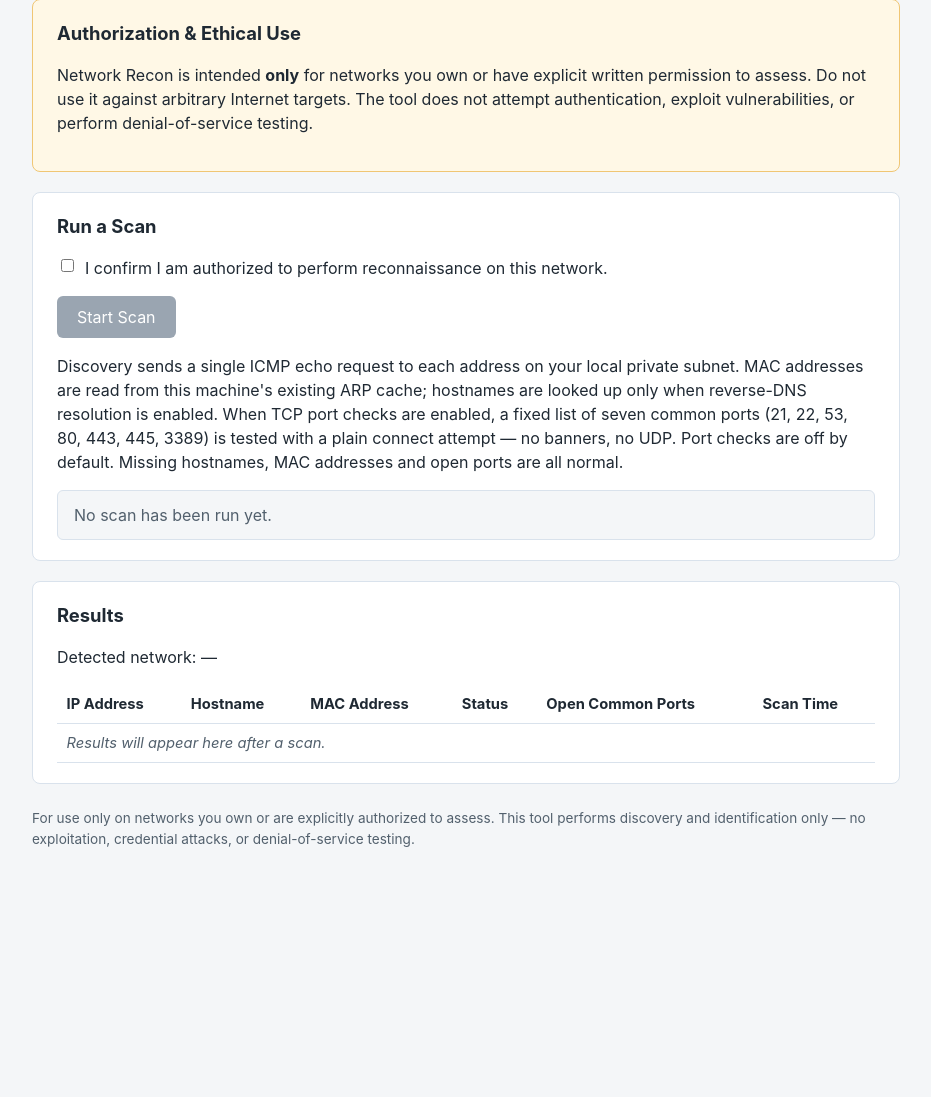
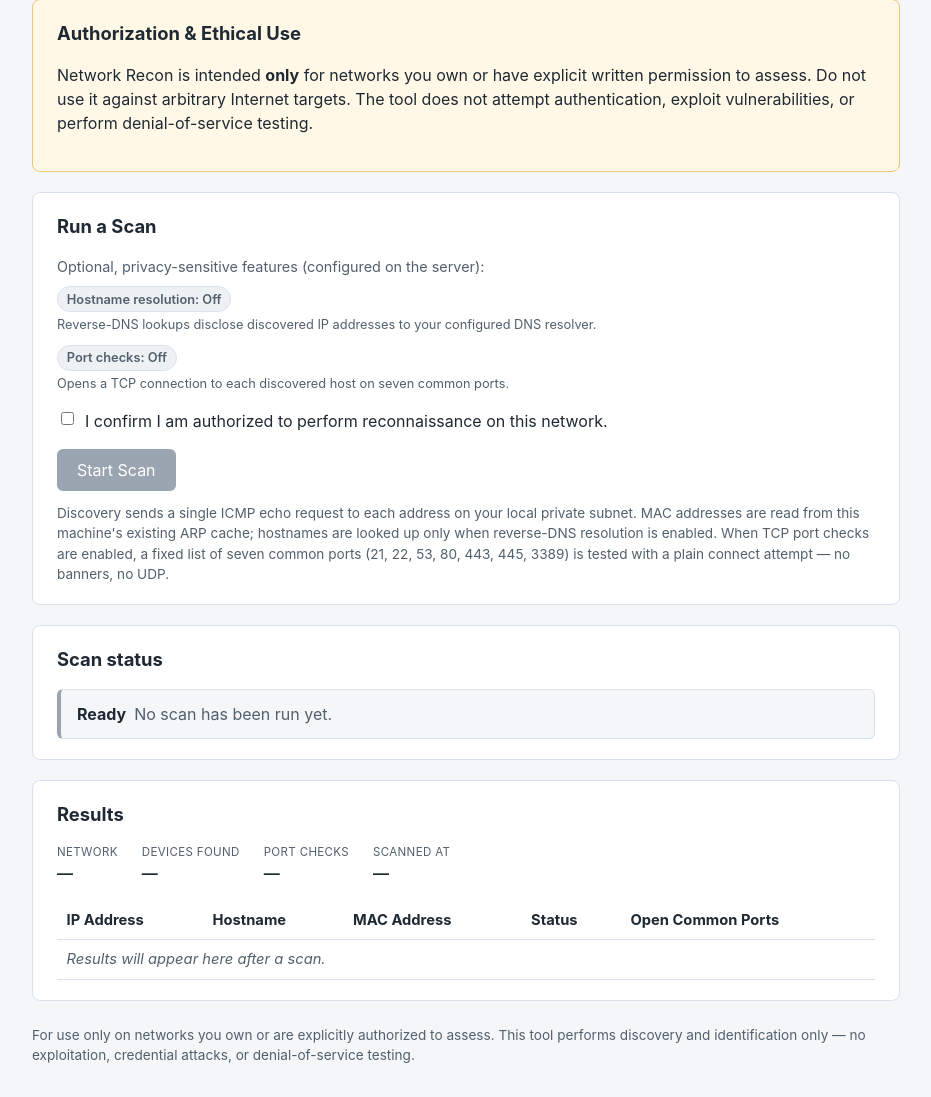
Before and after one commit to GeoTech12/network-recon, a Flask app: page / in a window 1280 px wide. Shown: the part 273-1370 px from the top of the page, without its empty margins (174-1105 px from the left). Before the commit the page ends 1120 px from the top, so only its background shows below. Run offline with Flask 3, Linux system fonts and the light colour scheme.

Commit message:
Improve reconnaissance dashboard

```diff
--- a/src/app.py
+++ b/src/app.py
@@ -20,8 +20,27 @@ def create_app(config_object: type = Config) -> Flask:
 
     app.register_blueprint(main)
     _register_error_handlers(app)
+    _register_security_headers(app)
 
     return app
+
+
+def _register_security_headers(app: Flask) -> None:
+    """Send a minimal Content-Security-Policy.
+
+    The dashboard loads only same-origin assets and talks only to its own
+    ``/scan`` endpoint, so a strict policy costs nothing and blocks any
+    accidental third-party resource.
+    """
+
+    @app.after_request
+    def set_csp(response):
+        response.headers.setdefault(
+            "Content-Security-Policy",
+            "default-src 'self'; base-uri 'none'; form-action 'self'; "
+            "object-src 'none'",
+        )
+        return response
 
 
 def _wants_json(req) -> bool:
--- a/src/routes.py
+++ b/src/routes.py
@@ -22,15 +22,14 @@ from recon.portscan import check_ports
 
 main = Blueprint("main", __name__)
 
-# Field labels shown in the results area. These mirror the fields described in
-# the PRD; later milestones fill in the columns that are empty in Milestone 2.
+# Column labels for the results table. The scan time is shown once in the
+# results summary rather than repeated on every row.
 RESULT_FIELDS = [
     "IP Address",
     "Hostname",
     "MAC Address",
     "Status",
     "Open Common Ports",
-    "Scan Time",
 ]
 
 _TRUTHY = {"1", "true", "yes", "on"}
@@ -48,6 +47,8 @@ def index():
         app_name=config.APP_NAME,
         app_description=config.APP_DESCRIPTION,
         result_fields=RESULT_FIELDS,
+        hostname_resolution_enabled=bool(config.RECON_RESOLVE_HOSTNAMES),
+        port_check_enabled=bool(config.RECON_CHECK_PORTS),
     )
 
 
@@ -103,6 +104,11 @@ def scan():
             "message": message,
             "scan_time": _now_iso(),
             "network": str(network),
+            "device_count": count,
+            "features": {
+                "hostname_resolution": bool(config.RECON_RESOLVE_HOSTNAMES),
+                "port_check": bool(config.RECON_CHECK_PORTS),
+            },
             "devices": devices,
         }
     )
--- a/src/static/css/style.css
+++ b/src/static/css/style.css
@@ -12,6 +12,39 @@
 
 * {
   box-sizing: border-box;
+}
+
+.visually-hidden {
+  position: absolute !important;
+  width: 1px;
+  height: 1px;
+  margin: -1px;
+  padding: 0;
+  border: 0;
+  clip: rect(0 0 0 0);
+  clip-path: inset(50%);
+  overflow: hidden;
+  white-space: nowrap;
+}
+
+.skip-link {
+  position: absolute;
+  left: -9999px;
+  top: 0;
+  padding: 0.5rem 0.9rem;
+  background: var(--accent);
+  color: var(--accent-ink);
+  z-index: 10;
+}
+
+.skip-link:focus {
+  left: 0.5rem;
+  top: 0.5rem;
+}
+
+:focus-visible {
+  outline: 2px solid var(--accent);
+  outline-offset: 2px;
 }
 
 body {
@@ -97,19 +130,151 @@ button:disabled {
   cursor: not-allowed;
 }
 
-.status {
-  margin-top: 1rem;
-  padding: 0.75rem 1rem;
-  background: var(--bg);
+.hint {
+  margin: 0.75rem 0 0;
+  color: var(--ink-soft);
+  font-size: 0.85rem;
+}
+
+/* Optional-feature badges */
+.features__intro {
+  margin: 0 0 0.5rem;
+  color: var(--ink-soft);
+  font-size: 0.9rem;
+}
+
+.features__list {
+  list-style: none;
+  margin: 0 0 1rem;
+  padding: 0;
+}
+
+.features__list li {
+  margin-bottom: 0.6rem;
+}
+
+.feature-badge {
+  display: inline-block;
+  padding: 0.15rem 0.55rem;
   border: 1px solid var(--border);
-  border-radius: 6px;
+  border-radius: 999px;
+  font-size: 0.8rem;
+  font-weight: 600;
+}
+
+.feature-badge--on {
+  background: #e3f1fb;
+  border-color: #9fc7e6;
+  color: #1c4f75;
+}
+
+.feature-badge--off {
+  background: #eef1f4;
   color: var(--ink-soft);
 }
 
-.status--error {
+.feature-note {
+  display: block;
+  margin-top: 0.2rem;
+  color: var(--ink-soft);
+  font-size: 0.8rem;
+}
+
+/* Scan-state banner */
+.state {
+  display: flex;
+  flex-wrap: wrap;
+  align-items: baseline;
+  gap: 0.5rem;
+  margin-top: 0.5rem;
+  padding: 0.75rem 1rem;
+  border: 1px solid var(--border);
+  border-left-width: 4px;
+  border-radius: 6px;
+  background: var(--bg);
+}
+
+.state__label {
+  font-weight: 700;
+}
+
+.state__detail {
+  color: var(--ink-soft);
+}
+
+.state--ready {
+  border-left-color: #9aa5b1;
+}
+
+.state--scanning {
+  border-left-color: var(--accent);
+}
+
+.state--completed {
+  border-left-color: #2f855a;
+  background: #f0fbf4;
+}
+
+.state--error {
+  border-left-color: #c53030;
   background: #fdecea;
-  border-color: #f5c2c0;
+}
+
+.state--error .state__detail {
   color: #9b2c2c;
+}
+
+.state__spinner {
+  width: 0.7rem;
+  height: 0.7rem;
+  border-radius: 50%;
+  background: var(--accent);
+  animation: state-pulse 1s ease-in-out infinite;
+}
+
+@keyframes state-pulse {
+  0%,
+  100% {
+    opacity: 0.3;
+  }
+  50% {
+    opacity: 1;
+  }
+}
+
+@media (prefers-reduced-motion: reduce) {
+  .state__spinner {
+    animation: none;
+  }
+}
+
+/* Results */
+.results-summary {
+  display: flex;
+  flex-wrap: wrap;
+  gap: 0.5rem 1.5rem;
+  margin: 0 0 1rem;
+}
+
+.results-summary > div {
+  display: flex;
+  flex-direction: column;
+}
+
+.results-summary dt {
+  color: var(--ink-soft);
+  font-size: 0.72rem;
+  letter-spacing: 0.03em;
+  text-transform: uppercase;
+}
+
+.results-summary dd {
+  margin: 0;
+  font-weight: 600;
+}
+
+.table-scroll {
+  overflow-x: auto;
 }
 
 .results {
@@ -123,11 +288,23 @@ button:disabled {
   text-align: left;
   padding: 0.5rem 0.6rem;
   border-bottom: 1px solid var(--border);
+  white-space: nowrap;
 }
 
 .results__empty {
   color: var(--ink-soft);
   font-style: italic;
+  white-space: normal;
+}
+
+.cell--muted {
+  color: var(--ink-soft);
+  font-style: italic;
+}
+
+.cell--mono {
+  font-family: ui-monospace, SFMono-Regular, Menlo, Consolas, monospace;
+  font-style: normal;
 }
 
 .site-footer {
--- a/src/static/js/main.js
+++ b/src/static/js/main.js
@@ -1,82 +1,182 @@
 "use strict";
 
-// The scan calls the discovery endpoint and renders the responsive hosts it
-// returns, including hostname, MAC address and any open common ports.
+// The dashboard calls /scan and renders the responsive hosts it returns.
+// Every dynamic value is inserted with textContent / createElement and the
+// results body is rebuilt with replaceChildren() -- innerHTML is never used for
+// scan data. Nothing is stored in the browser.
 
 document.addEventListener("DOMContentLoaded", function () {
   var checkbox = document.getElementById("authorized");
   var button = document.getElementById("scan-button");
-  var statusEl = document.getElementById("scan-status");
-  var networkEl = document.getElementById("scan-network");
+  var stateEl = document.getElementById("scan-status");
   var resultsBody = document.getElementById("results-body");
+  var summary = {
+    network: document.getElementById("summary-network"),
+    count: document.getElementById("summary-count"),
+    ports: document.getElementById("summary-ports"),
+    time: document.getElementById("summary-time"),
+  };
+  var COLUMN_COUNT = document.querySelectorAll(".results thead th").length || 5;
 
   function syncButton() {
     button.disabled = !checkbox.checked;
   }
 
-  function formatPorts(ports) {
-    if (!Array.isArray(ports) || ports.length === 0) {
-      return "None found";
+  function setState(name, label, detail, showSpinner) {
+    stateEl.className = "state state--" + name;
+    stateEl.setAttribute("role", name === "error" ? "alert" : "status");
+    stateEl.replaceChildren();
+
+    if (showSpinner) {
+      var dot = document.createElement("span");
+      dot.className = "state__spinner";
+      dot.setAttribute("aria-hidden", "true");
+      stateEl.appendChild(dot);
     }
-    return ports
+    var labelEl = document.createElement("span");
+    labelEl.className = "state__label";
+    labelEl.textContent = label;
+    stateEl.appendChild(labelEl);
+
+    var detailEl = document.createElement("span");
+    detailEl.className = "state__detail";
+    detailEl.textContent = detail;
+    stateEl.appendChild(detailEl);
+  }
+
+  function placeholderRow(text) {
+    var row = document.createElement("tr");
+    var cell = document.createElement("td");
+    cell.className = "results__empty";
+    cell.colSpan = COLUMN_COUNT;
+    cell.textContent = text;
+    row.appendChild(cell);
+    return row;
+  }
+
+  function resetSummary() {
+    summary.network.textContent = "—";
+    summary.count.textContent = "—";
+    summary.ports.textContent = "—";
+    summary.time.textContent = "—";
+  }
+
+  function formatScanTime(iso) {
+    if (!iso) {
+      return "—";
+    }
+    var parsed = new Date(iso);
+    if (isNaN(parsed.getTime())) {
+      return String(iso);
+    }
+    return parsed
+      .toISOString()
+      .replace("T", " ")
+      .replace(/\.\d+Z$/, "Z")
+      .replace("Z", " UTC");
+  }
+
+  // Cell specs: { text, muted?, mono? }. `muted` marks "information we do not
+  // have"; real collected values are never muted.
+  function hostnameCell(device, features) {
+    if (device.hostname) {
+      return { text: device.hostname };
+    }
+    if (features.hostname_resolution) {
+      return { text: "Unknown", muted: true };
+    }
+    return { text: "Not resolved", muted: true };
+  }
+
+  function macCell(device) {
+    if (device.mac) {
+      return { text: device.mac, mono: true };
+    }
+    return { text: "Not available", muted: true };
+  }
+
+  function portsCell(device, features) {
+    if (!features.port_check) {
+      return { text: "Not checked", muted: true };
+    }
+    var ports = Array.isArray(device.open_ports) ? device.open_ports : [];
+    if (ports.length === 0) {
+      return { text: "None found", muted: true };
+    }
+    var text = ports
       .map(function (entry) {
         return entry.service
           ? entry.port + " (" + entry.service + ")"
           : String(entry.port);
       })
       .join(", ");
+    return { text: text };
   }
 
-  function setStatus(message, isError) {
-    statusEl.textContent = message;
-    statusEl.classList.toggle("status--error", Boolean(isError));
-  }
-
-  function clearResults(message) {
-    resultsBody.innerHTML = "";
-    var row = document.createElement("tr");
+  function appendCell(row, spec) {
     var cell = document.createElement("td");
-    cell.className = "results__empty";
-    cell.colSpan = 6;
-    cell.textContent = message;
+    cell.textContent = spec.text;
+    if (spec.muted) {
+      cell.classList.add("cell--muted");
+    }
+    if (spec.mono) {
+      cell.classList.add("cell--mono");
+    }
     row.appendChild(cell);
-    resultsBody.appendChild(row);
   }
 
   function renderResults(data) {
-    networkEl.textContent = data.network || "—";
+    var features = data.features || {};
+    var devices = Array.isArray(data.devices) ? data.devices : [];
+    var count =
+      typeof data.device_count === "number" ? data.device_count : devices.length;
 
-    var devices = Array.isArray(data.devices) ? data.devices : [];
+    summary.network.textContent = data.network || "—";
+    summary.count.textContent = String(count);
+    summary.ports.textContent = features.port_check ? "On" : "Off";
+    summary.time.textContent = formatScanTime(data.scan_time);
+
     if (devices.length === 0) {
-      clearResults("No responsive hosts found.");
-      return;
+      resultsBody.replaceChildren(
+        placeholderRow(
+          "Scan complete. No responsive hosts were found on " +
+            (data.network || "the selected network") +
+            "."
+        )
+      );
+      return count;
     }
 
-    resultsBody.innerHTML = "";
+    var fragment = document.createDocumentFragment();
     devices.forEach(function (device) {
       var row = document.createElement("tr");
-      [
-        device.ip || "—",
-        device.hostname || "Unknown",
-        device.mac || "Not available",
-        device.status || "unknown",
-        formatPorts(device.open_ports),
-        data.scan_time || "—",
-      ].forEach(function (value) {
-        var cell = document.createElement("td");
-        cell.textContent = value;
-        row.appendChild(cell);
+      appendCell(row, {
+        text: device.ip || "—",
+        mono: Boolean(device.ip),
       });
-      resultsBody.appendChild(row);
+      appendCell(row, hostnameCell(device, features));
+      appendCell(row, macCell(device));
+      appendCell(row, { text: device.status || "unknown" });
+      appendCell(row, portsCell(device, features));
+      fragment.appendChild(row);
     });
+    resultsBody.replaceChildren(fragment);
+    return count;
   }
 
   checkbox.addEventListener("change", syncButton);
   syncButton();
 
   button.addEventListener("click", function () {
-    setStatus("Scanning your local network…", false);
+    setState(
+      "scanning",
+      "Scanning…",
+      "Contacting hosts on your local network.",
+      true
+    );
     button.disabled = true;
+    resultsBody.setAttribute("aria-busy", "true");
+    resultsBody.replaceChildren(placeholderRow("Scanning…"));
 
     var body = new URLSearchParams();
     body.set("authorized", checkbox.checked ? "on" : "");
@@ -87,26 +187,56 @@ document.addEventListener("DOMContentLoaded", function () {
       body: body.toString(),
     })
       .then(function (response) {
-        return response.json().then(function (data) {
-          return { ok: response.ok, data: data };
-        });
+        return response
+          .json()
+          .catch(function () {
+            return null;
+          })
+          .then(function (data) {
+            return { ok: response.ok, data: data };
+          });
       })
       .then(function (result) {
-        setStatus(
-          result.data.message || "Unexpected response from the server.",
-          !result.ok
-        );
-        if (result.ok && result.data.status === "ok") {
-          renderResults(result.data);
+        var data = result.data;
+        if (result.ok && data && data.status === "ok") {
+          var count = renderResults(data);
+          var noun = count === 1 ? "host" : "hosts";
+          setState(
+            "completed",
+            "Scan complete",
+            count +
+              " responsive " +
+              noun +
+              " on " +
+              data.network +
+              " (" +
+              formatScanTime(data.scan_time) +
+              ")."
+          );
+        } else {
+          var message =
+            (data && data.message) ||
+            "The scan could not be completed. Please try again.";
+          setState("error", "Error", message);
+          resultsBody.replaceChildren(
+            placeholderRow("The last scan did not complete.")
+          );
+          resetSummary();
         }
       })
       .catch(function () {
-        setStatus(
-          "Could not reach the application. Is the server still running?",
-          true
+        setState(
+          "error",
+          "Error",
+          "Could not reach the application. Is the server still running?"
         );
+        resultsBody.replaceChildren(
+          placeholderRow("The last scan did not complete.")
+        );
+        resetSummary();
       })
       .finally(function () {
+        resultsBody.removeAttribute("aria-busy");
         syncButton();
       });
   });
--- a/src/templates/base.html
+++ b/src/templates/base.html
@@ -10,12 +10,13 @@
     />
   </head>
   <body>
+    <a class="skip-link" href="#main-content">Skip to main content</a>
     <header class="site-header">
       <span class="site-header__title">{{ app_name | default("Network Recon") }}</span>
       <span class="site-header__tag">Authorized local reconnaissance</span>
     </header>
 
-    <main class="container">{% block content %}{% endblock %}</main>
+    <main id="main-content" class="container">{% block content %}{% endblock %}</main>
 
     <footer class="site-footer">
       <p>
--- a/src/templates/index.html
+++ b/src/templates/index.html
@@ -6,7 +6,11 @@
   <p class="lede">{{ app_description }}</p>
 </section>
 
-<section class="card notice" role="note" aria-label="Authorization notice">
+<section
+  class="card notice"
+  role="note"
+  aria-label="Authorization and ethical use notice"
+>
   <h2>Authorization &amp; Ethical Use</h2>
   <p>
     Network Recon is intended <strong>only</strong> for networks you own or have
@@ -16,8 +20,31 @@
   </p>
 </section>
 
-<section class="card">
-  <h2>Run a Scan</h2>
+<section class="card" aria-labelledby="run-heading">
+  <h2 id="run-heading">Run a Scan</h2>
+
+  <div class="features">
+    <p class="features__intro">
+      Optional, privacy-sensitive features (configured on the server):
+    </p>
+    <ul class="features__list">
+      <li>
+        {% set hr = 'On' if hostname_resolution_enabled else 'Off' %}
+        <span class="feature-badge feature-badge--{{ hr | lower }}">Hostname resolution: {{ hr }}</span>
+        <span class="feature-note">
+          Reverse-DNS lookups disclose discovered IP addresses to your
+          configured DNS resolver.
+        </span>
+      </li>
+      <li>
+        {% set pc = 'On' if port_check_enabled else 'Off' %}
+        <span class="feature-badge feature-badge--{{ pc | lower }}">Port checks: {{ pc }}</span>
+        <span class="feature-note">
+          Opens a TCP connection to each discovered host on seven common ports.
+        </span>
+      </li>
+    </ul>
+  </div>
 
   <label class="confirm">
     <input type="checkbox" id="authorized" name="authorized" />
@@ -32,27 +59,47 @@
     cache; hostnames are looked up only when reverse-DNS resolution is enabled.
     When TCP port checks are enabled, a fixed list of seven common ports
     (21, 22, 53, 80, 443, 445, 3389) is tested with a plain connect attempt
-    &mdash; no banners, no UDP. Port checks are off by default. Missing
-    hostnames, MAC addresses and open ports are all normal.
+    &mdash; no banners, no UDP.
   </p>
+</section>
 
-  <div id="scan-status" class="status" aria-live="polite">
-    No scan has been run yet.
+<section class="card" aria-labelledby="state-heading">
+  <h2 id="state-heading">Scan status</h2>
+  <div
+    id="scan-status"
+    class="state state--ready"
+    role="status"
+    aria-live="polite"
+  >
+    <span class="state__label">Ready</span>
+    <span class="state__detail">No scan has been run yet.</span>
   </div>
 </section>
 
-<section class="card">
-  <h2>Results</h2>
-  <p class="results-meta">Detected network: <span id="scan-network">&mdash;</span></p>
+<section class="card" aria-labelledby="results-heading">
+  <h2 id="results-heading">Results</h2>
+
+  <dl class="results-summary">
+    <div><dt>Network</dt><dd id="summary-network">&mdash;</dd></div>
+    <div><dt>Devices found</dt><dd id="summary-count">&mdash;</dd></div>
+    <div><dt>Port checks</dt><dd id="summary-ports">&mdash;</dd></div>
+    <div><dt>Scanned at</dt><dd id="summary-time">&mdash;</dd></div>
+  </dl>
+
+  <div class="table-scroll">
     <table class="results">
+      <caption class="visually-hidden">
+        Discovered hosts with IP address, hostname, MAC address, status and open
+        common ports.
+      </caption>
       <thead>
         <tr>
           {% for field in result_fields %}
-        <th>{{ field }}</th>
+          <th scope="col">{{ field }}</th>
           {% endfor %}
         </tr>
       </thead>
-    <tbody id="results-body">
+      <tbody id="results-body" aria-live="polite">
         <tr>
           <td class="results__empty" colspan="{{ result_fields | length }}">
             Results will appear here after a scan.
@@ -60,6 +107,7 @@
         </tr>
       </tbody>
     </table>
+  </div>
 </section>
 {% endblock %}
 
```
Also changed, not shown: tests/test_dashboard.py (added, +87 -0 lines), tests/test_scan_discovery.py (+40 -0 lines), README.md. Lines whose indentation alone changed are shown as unchanged.
